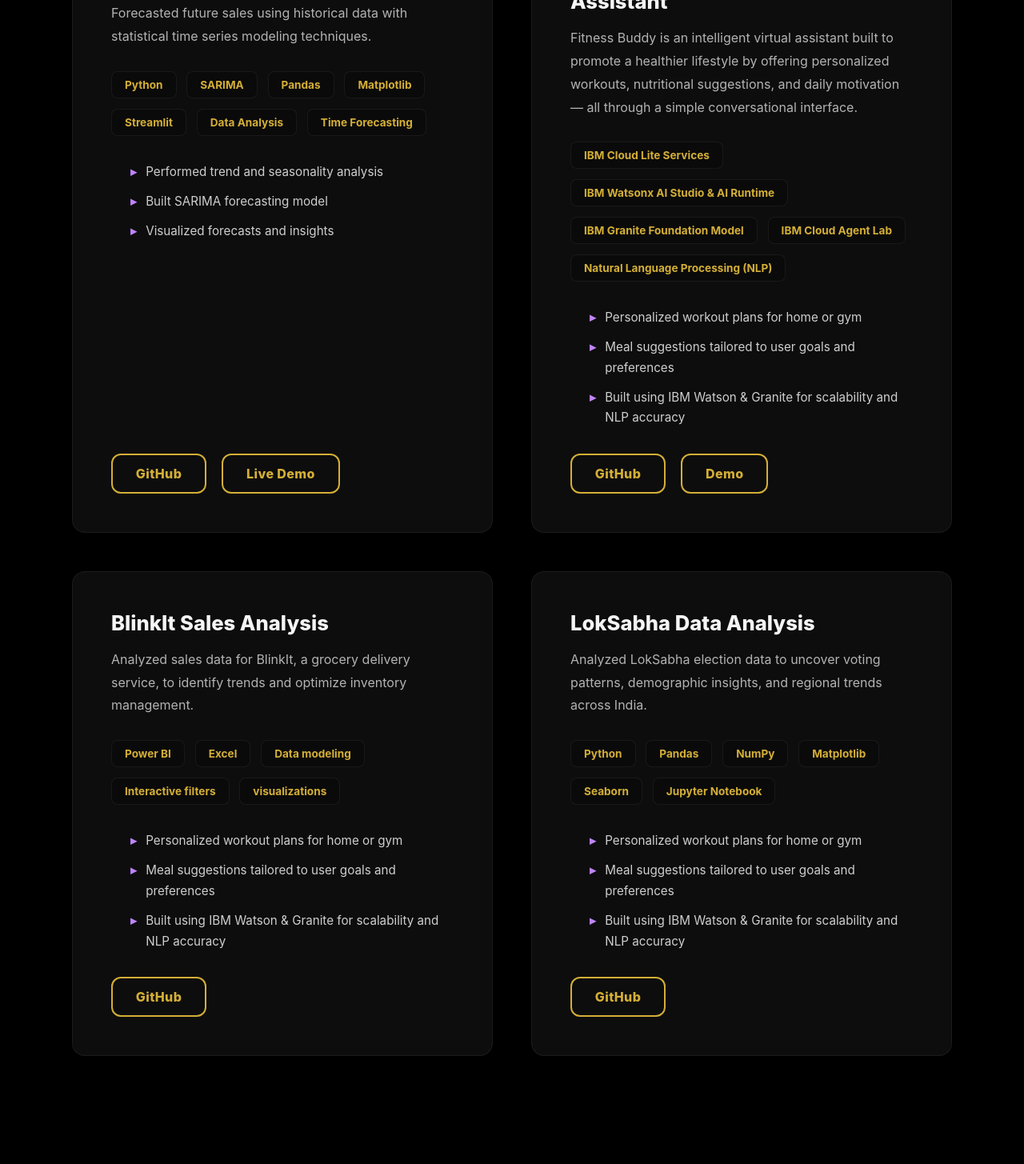
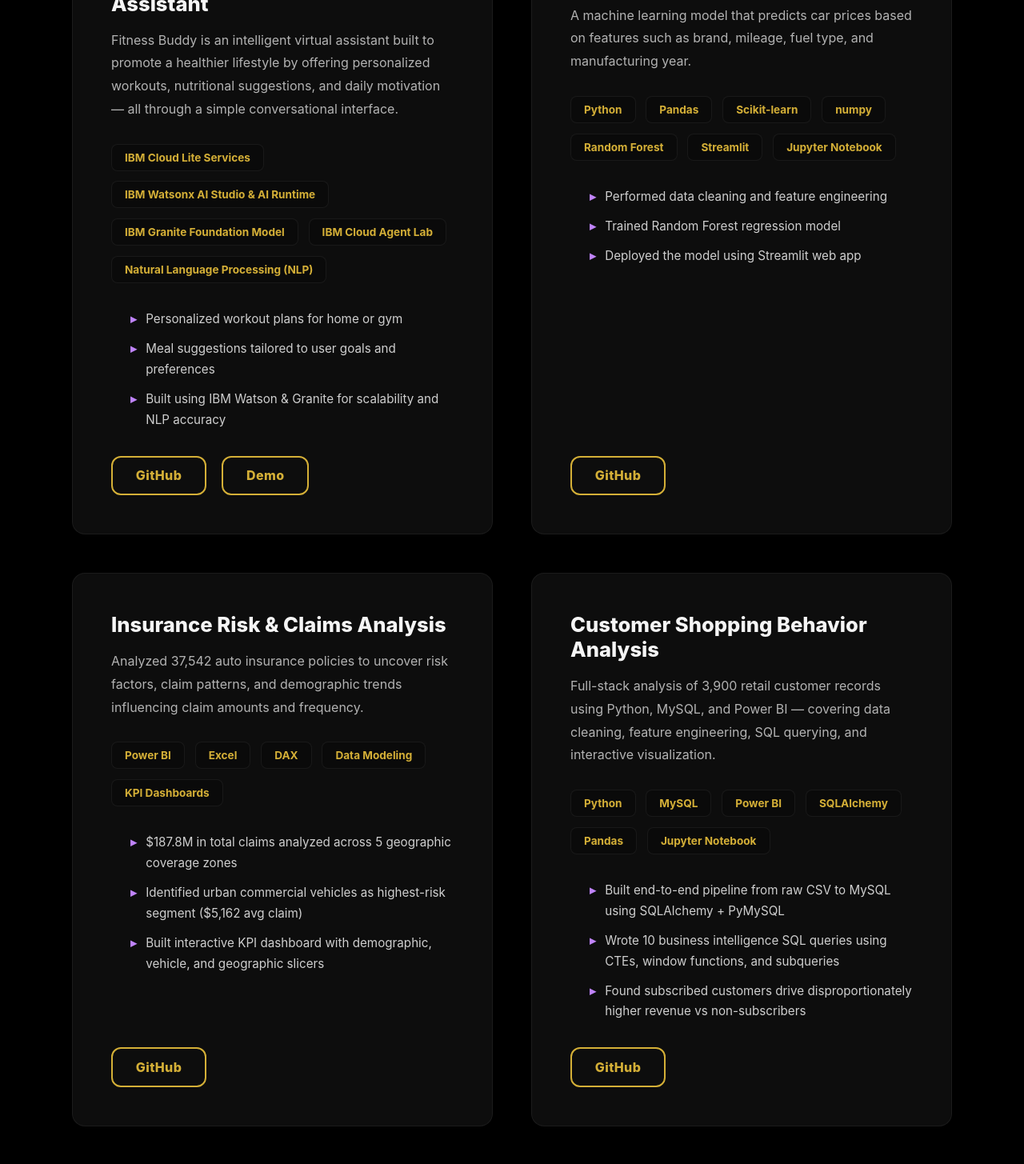
Before and after one commit to RudraBhagat/Portfolio, a React (Create React App) app: page /projects in a window 1280 px wide. Shown: the part 1060-2515 px from the top of the page at 80% size. Built offline with nearby package versions, Linux system fonts and the light colour scheme.

Commit message:
Updating Projects Section

```diff
--- a/src/pages/Projects.js
+++ b/src/pages/Projects.js
@@ -18,37 +18,6 @@ function Projects() {
       <div className="projects-grid">
 
         {/* Project 1 */}
-        <div className="project-card">
-          <div>
-            <h3>Car Price Prediction System</h3>
-            <p className="project-desc">
-              A machine learning model that predicts car prices based on features
-              such as brand, mileage, fuel type, and manufacturing year.
-            </p>
-
-            <div className="project-tech">
-              <span>Python</span>
-              <span>Pandas</span>
-              <span>Scikit-learn</span>
-              <span>numpy</span>
-              <span>Random Forest</span>
-              <span>Streamlit</span>
-              <span>Jupyter Notebook</span>
-            </div>
-
-            <ul className="project-points">
-              <li>Performed data cleaning and feature engineering</li>
-              <li>Trained Random Forest regression model</li>
-              <li>Deployed the model using Streamlit web app</li>
-            </ul>
-          </div>
-
-          <div className="project-links">
-            <a href="https://github.com/RudraBhagat/Car_Price_Prediction" target="_blank" rel="noreferrer">GitHub</a>
-          </div>
-        </div>
-
-        {/* Project 2 */}
         <div className="project-card">
           <div>
             <h3>NeuroScan AI</h3>
@@ -80,10 +49,10 @@ function Projects() {
           </div>
         </div>
 
-        {/* Project 3 */}
+        {/* Project 2 */}
         <div className="project-card">
           <div>
-            <h3>EV Cars Sales Forecasting</h3>
+            <h3>EV Cars Sales Prediction & Analysis</h3>
             <p className="project-desc">
               Forecasted future sales using historical data with statistical
               time series modeling techniques.
@@ -112,7 +81,7 @@ function Projects() {
           </div>
         </div>
 
-        {/* Project 4 */}
+        {/* Project 3 */}
         <div className="project-card">
           <div>
             <h3>Fitness Buddy - AI Fitness Assistant</h3>
@@ -141,7 +110,95 @@ function Projects() {
           </div>
         </div>
 
+        {/* Project 4 */}
+        <div className="project-card">
+          <div>
+            <h3>Car Price Prediction System</h3>
+            <p className="project-desc">
+              A machine learning model that predicts car prices based on features
+              such as brand, mileage, fuel type, and manufacturing year.
+            </p>
+
+            <div className="project-tech">
+              <span>Python</span>
+              <span>Pandas</span>
+              <span>Scikit-learn</span>
+              <span>numpy</span>
+              <span>Random Forest</span>
+              <span>Streamlit</span>
+              <span>Jupyter Notebook</span>
+            </div>
+
+            <ul className="project-points">
+              <li>Performed data cleaning and feature engineering</li>
+              <li>Trained Random Forest regression model</li>
+              <li>Deployed the model using Streamlit web app</li>
+            </ul>
+          </div>
+
+          <div className="project-links">
+            <a href="https://github.com/RudraBhagat/Car_Price_Prediction" target="_blank" rel="noreferrer">GitHub</a>
+          </div>
+        </div>
+
         {/* Project 5 */}
+        <div className="project-card">
+          <div>
+            <h3>Insurance Risk & Claims Analysis</h3>
+            <p className="project-desc">
+              Analyzed 37,542 auto insurance policies to uncover risk factors, claim patterns, and demographic trends influencing claim amounts and frequency.
+            </p>
+
+            <div className="project-tech">
+              <span>Power BI</span>
+              <span>Excel</span>
+              <span>DAX</span>
+              <span>Data Modeling</span>
+              <span>KPI Dashboards</span>
+            </div>
+
+            <ul className="project-points">
+              <li>$187.8M in total claims analyzed across 5 geographic coverage zones</li>
+              <li>Identified urban commercial vehicles as highest-risk segment ($5,162 avg claim)</li>
+              <li>Built interactive KPI dashboard with demographic, vehicle, and geographic slicers</li>
+            </ul>
+          </div>
+
+          <div className="project-links">
+            <a href="https://github.com/RudraBhagat/Insurance_Claim_and_Risk_Analysis.git" target="_blank" rel="noreferrer">GitHub</a>
+          </div>
+        </div>
+
+        {/* Project 6 */}
+        <div className="project-card">
+          <div>
+            <h3>Customer Shopping Behavior Analysis</h3>
+            <p className="project-desc">
+              Full-stack analysis of 3,900 retail customer records using Python, MySQL, and Power BI — covering data cleaning, feature engineering, SQL querying, and interactive visualization.
+            </p>
+
+            <div className="project-tech">
+              <span>Python</span>
+              <span>MySQL</span>
+              <span>Power BI</span>
+              <span>SQLAlchemy</span>
+              <span>Pandas</span>
+              <span>Jupyter Notebook</span>
+            </div>
+
+            <ul className="project-points">
+              <li>Built end-to-end pipeline from raw CSV to MySQL using SQLAlchemy + PyMySQL</li>
+              <li>Wrote 10 business intelligence SQL queries using CTEs, window functions, and subqueries</li>
+              <li>Found subscribed customers drive disproportionately higher revenue vs non-subscribers</li>
+            </ul>
+          </div>
+
+          <div className="project-links">
+            <a href="https://github.com/RudraBhagat/Customer_Behavior_Analysis.git" target="_blank" rel="noreferrer">GitHub</a>
+          </div>
+        </div>
+
+        {/* Project 7 */}
         <div className="project-card">
           <div>
             <h3>BlinkIt Sales Analysis</h3>
```
